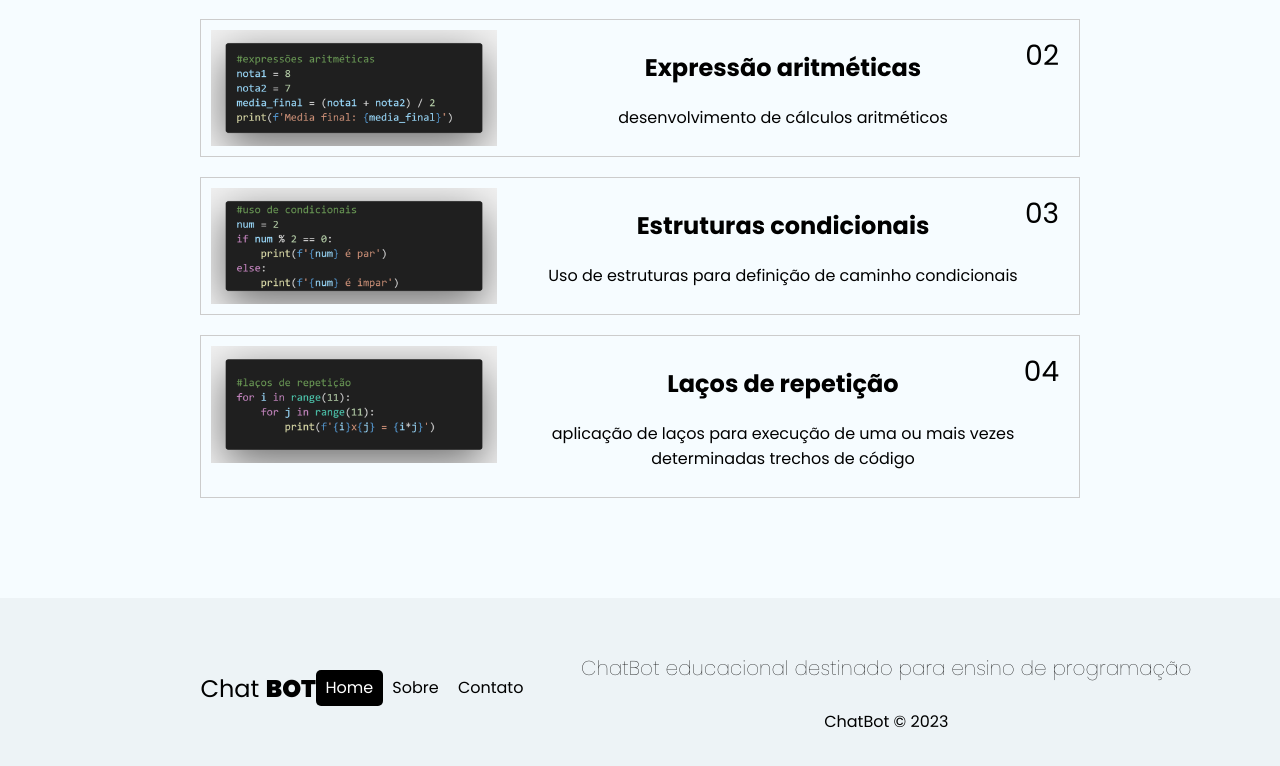
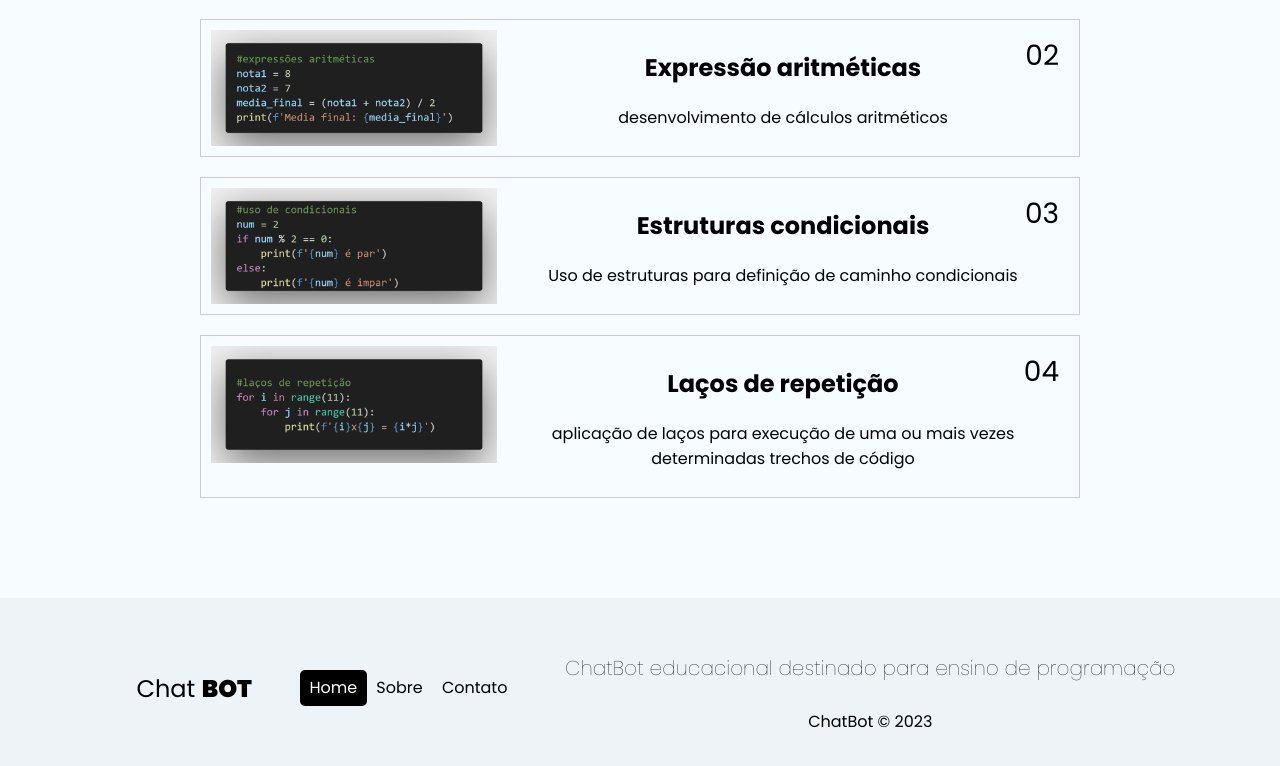
Before and after one commit to Chatbot-educacional/Chatbot-educacional, a React (Vite) app in the folder chatApp/: page / in a window 1280 px wide. Shown: the part 2234-3000 px from the top of the page. Built offline with nearby package versions, Linux system fonts and the light colour scheme; what react-chatbot-kit would draw is missing.

Commit message:
refactor: ajustando o footer

```diff
--- a/chatApp/src/components/Footer/Footer.module.css
+++ b/chatApp/src/components/Footer/Footer.module.css
@@ -25,7 +25,7 @@
 
 .brand {
   font-size: 1.5em;
-  margin-left: 80px;
+  margin-right: 2em;
 }
 
 .brand span {
```
